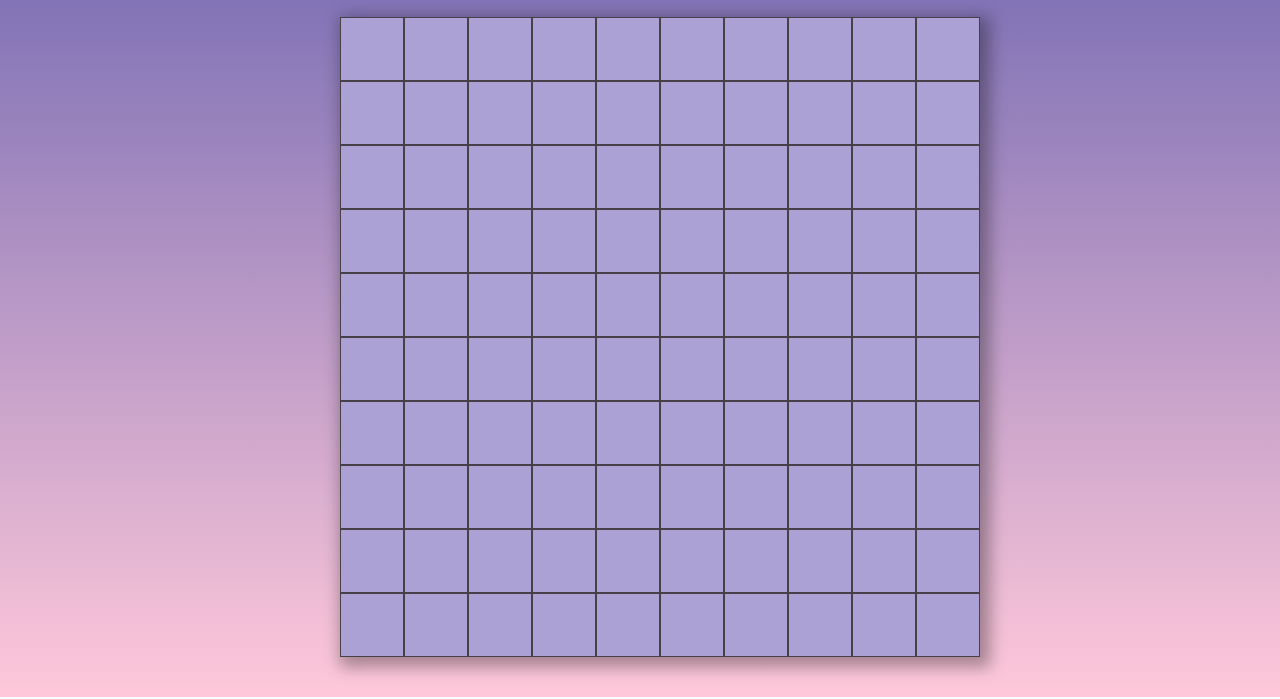
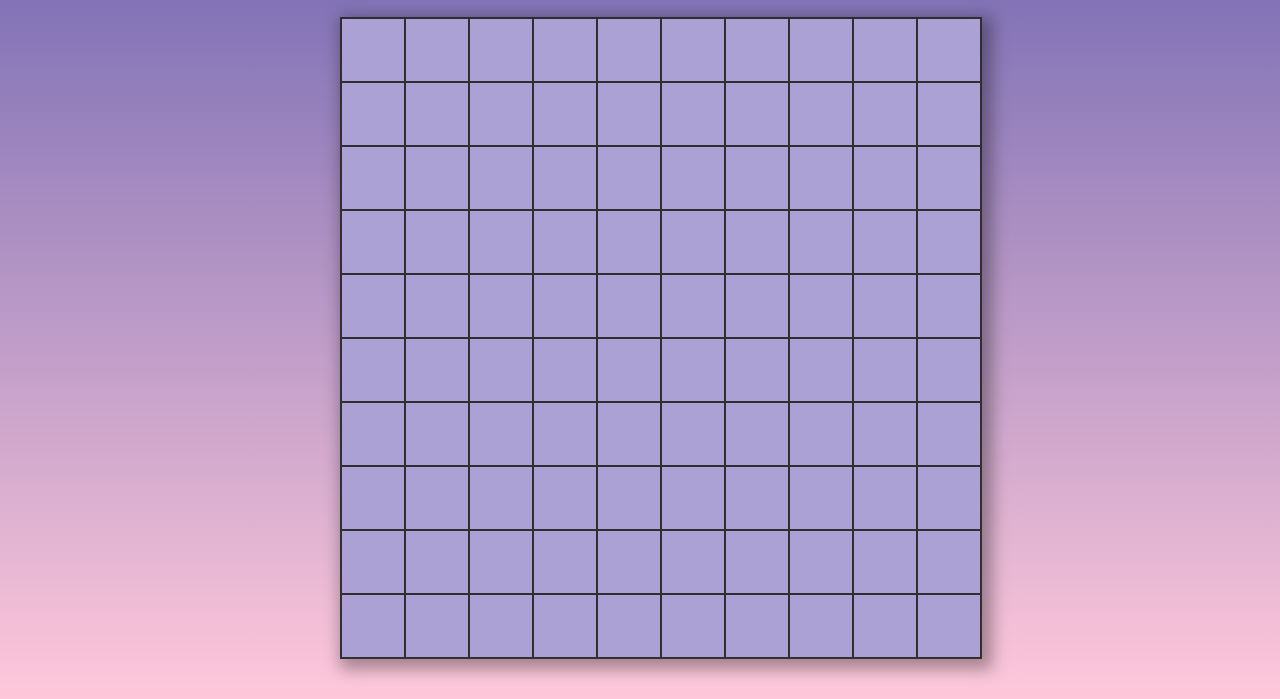
Before and after one commit to daanniieellaah/Piskvorky, a plain HTML site: page hra.html in a window 1280 px wide. Shown: the part 186-885 px from the top of the page. Drawn offline with Linux system fonts and the light colour scheme.

Commit message:
úpravy css

```diff
--- a/styly.css
+++ b/styly.css
@@ -230,12 +230,13 @@ display: block;
   width: 80vmin;
   height: 80vmin;
   box-shadow: rgba(12, 11, 11, 0.35) 5px 5px 15px 5px;
+  border: 0.5px solid rgb(43, 41, 43, 0.95);
 }
 
 .pole {
   background-color:rgb(171, 161, 212);
   width: 10%;
-  border: 1px solid rgba(66, 59, 66, 0.95);
+  border: 0.5px solid rgba(43, 41, 43, 0.95);
 }
 
 .pole:hover,
```
